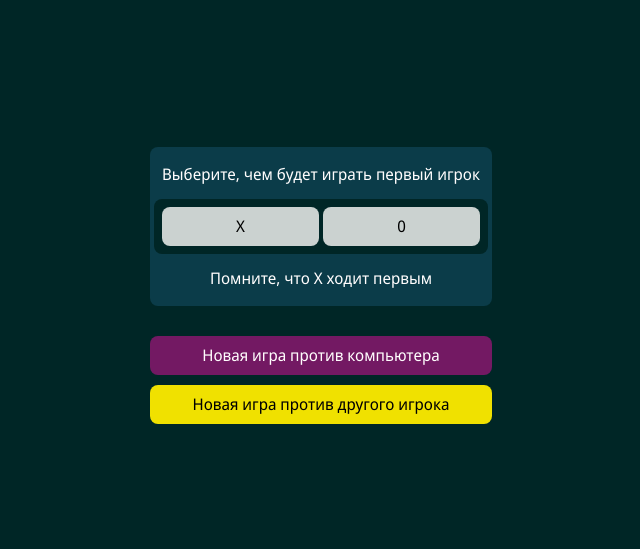
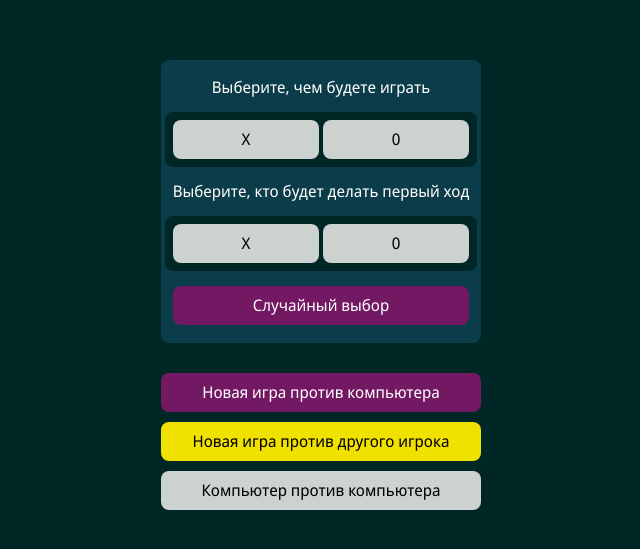
Before and after one commit to nikogorichev/tic_tac_toe, a React (Create React App) app: page / in a window 1280 px wide. Shown: the part 115-664 px from the top of the page, without its empty margins (319-959 px from the left). Built offline with nearby package versions, Linux system fonts and the light colour scheme.

Commit message:
add random mark first move

```diff
--- a/src/components/Board/Board.tsx
+++ b/src/components/Board/Board.tsx
@@ -8,18 +8,17 @@ import GameContext from "providers/GameProvider/GameContext";
 import { calculateWinner, nextComputerMove } from "utils/gameLogic";
 import Counter from "components/Counter/Counter";
 
-type counterPvPType = Record<"x" | "o" | "draw", number>;
+const winnerDict = {
+  x: "Победили X",
+  o: "Победили O",
+  draw: "Ничья",
+};
 
 const Board = () => {
   const { options, counter, setOptions, setCounter } = useContext(GameContext);
   const [cells, setCells] = useState<Mark[]>(Array(9).fill(null));
-  const [currentPlayer, setCurrentPlayer] = useState<Mark>("x");
+  const [currentPlayer, setCurrentPlayer] = useState<Mark>(options.firstMove);
   const [winner, setWinner] = useState<Winner>(null);
-  const [counterPvP, setCounterPvP] = useState<counterPvPType>({
-    x: 0,
-    o: 0,
-    draw: 0,
-  });
 
   const setCellValue = (index: number) => {
     setCells((prev) =>
@@ -31,56 +30,33 @@ const Board = () => {
   const reset = () => {
     setCells(Array(9).fill(null));
     setWinner(null);
-    setCurrentPlayer("x");
+    setCurrentPlayer(options.firstMove);
   };
 
   const backToMenu = () => {
-    setOptions({ mark: null, game: null });
+    setOptions({ mark: null, firstMove: null, game: null });
   };
-
-  // счетчик на x и o
-  // рандом на то, кто ходит первым х или о
 
   useEffect(() => {
     const winnerPlayer = calculateWinner(cells);
     if (winnerPlayer) {
       setWinner(winnerPlayer);
-      if (options.game === "cpu") {
-        setCounter((prev) => ({
-          ...prev,
-          human: winnerPlayer === options.mark ? prev.human + 1 : prev.human,
-          computer:
-            winnerPlayer !== options.mark ? prev.computer + 1 : prev.computer,
-        }));
-      }
-      if (options.game === "pvp") {
-        setCounterPvP((prev) => ({
-          ...prev,
-          [winnerPlayer]: prev[winnerPlayer] + 1,
-        }));
-      }
+      setCounter((prev) => ({
+        ...prev,
+        [winnerPlayer]: prev[winnerPlayer] + 1,
+      }));
     }
 
     if (!winnerPlayer && !cells.filter((cell) => !cell).length) {
       setWinner("draw");
-      if (options.game === "cpu") {
-        setCounter((prev) => {
-          return { ...prev, draw: prev.draw + 1 };
-        });
-      }
-      if (options.game === "pvp") {
-        setCounterPvP((prev) => ({
-          ...prev,
-          draw: prev.draw + 1,
-        }));
-      }
+      setCounter((prev) => ({ ...prev, draw: prev.draw + 1 }));
     }
   }, [cells]);
 
   useEffect(() => {
     if (options.game === "cpu" && !winner) {
       const computerMark: Mark = options.mark === "x" ? "o" : "x";
-      if (computerMark === "x" && cells.every((cell) => cell)) {
+      if (computerMark === options.firstMove && cells.every((cell) => cell)) {
         const firstStepIndex = Math.floor(Math.random() * 9);
         setCellValue(firstStepIndex);
       }
@@ -90,18 +66,11 @@ const Board = () => {
     }
   }, [currentPlayer, winner]);
 
-  // показывать текущего игрока
-
   return (
     <>
+      <div className={styles.result}>{winner && winnerDict[winner]}</div>
       <div className={styles.result}>
-        {" "}
-        {/* МОЖНО ЛИ ТАК ПИСАТЬ ТЕРНАРНИКИ ИЛИ ТАКУЮ ЛОГИКУ НУЖНО ВЫНОСИТЬ В ОТДЛЕЛЬНЫЕ ФУНКЦИИ ИЛИ ЛИТЕРАЛЬНЫЙ ОБЪЕКТ */}
-        {winner
-          ? winner === "draw"
-            ? "Ничья"
-            : `Победили ${winner.toUpperCase()}`
-          : ""}
+        {!winner && `Ход ${currentPlayer && currentPlayer.toUpperCase()}`}
       </div>
 
       <div className={styles.grid}>
@@ -129,19 +98,11 @@ const Board = () => {
         </Button>
       </div>
       <Counter
-        counters={
-          options.game === "cpu"
-            ? [
-                { title: "Человек", value: counter.human },
-                { title: "Ничья", value: counter.draw },
-                { title: "Компьютер", value: counter.computer },
-              ]
-            : [
-                { title: "Крестики", value: counterPvP.x },
-                { title: "Ничья", value: counterPvP.draw },
-                { title: "Нолики", value: counterPvP.o },
-              ]
-        }
+        counters={[
+          { title: "Крестики", value: counter.x },
+          { title: "Ничья", value: counter.draw },
+          { title: "Нолики", value: counter.o },
+        ]}
       />
     </>
   );
--- a/src/components/Main/Main.tsx
+++ b/src/components/Main/Main.tsx
@@ -1,21 +1,9 @@
-/* eslint-disable @typescript-eslint/no-unused-vars */
 import Board from "components/Board/Board";
 import Menu from "components/Menu/Menu";
-import GameContext from "providers/GameProvider/GameContext";
-import { useContext, useEffect, useState } from "react";
+import { useOptionsFilled } from "utils/hooks/useOptionsFilled";
 
 const Main = () => {
-  const { options } = useContext(GameContext);
-  // const [isOptionsFilled, setIsOptionsFilled] = useState(false);
-  const isOptionsFilled = Object.values(options).every(Boolean)
-
-  // useEffect(() => {
-  //   if (Object.values(options).every(Boolean)) {
-  //     setIsOptionsFilled(true);
-  //   } else {
-  //     setIsOptionsFilled(false);
-  //   }
-  // }, [options]);
+  const isOptionsFilled = useOptionsFilled();
 
   return !isOptionsFilled ? <Menu /> : <Board />;
 };
--- a/src/components/Menu/Menu.tsx
+++ b/src/components/Menu/Menu.tsx
@@ -9,46 +9,83 @@ const Menu = () => {
   const { options, setOptions } = useContext(GameContext);
 
   const handleSetMark = (mark: Mark) => {
-    return () => {
-      setOptions({ ...options, mark });
-    };
+    setOptions({ ...options, mark });
   };
-  const handleSetGame = (game: Game) => {
-    return () => {
-      setOptions({ ...options, game });
-    };
+
+  const handleSetFirstMove = (firstMove: Mark) => {
+    setOptions({ ...options, firstMove });
   };
+
+  const handleSetGame = (game: { x: Game; o: Game }) => {
+    setOptions({ ...options, ...game });
+  };
+
+  const handleRandom = () => {
+    const marks: [Mark, Mark] = ["x", "o"];
+    const randomIndex = Math.floor(Math.random() * 2);
+    return handleSetFirstMove(marks[randomIndex]);
+  };
+
   return (
     <div className={styles.wrapper}>
       <div className={styles.selectionMenu}>
-        <p>Выберите, чем будет играть первый игрок</p>
+        <p>Выберите, чем будете играть</p>
         <div className={styles.buttons}>
           <Button
             theme={ThemeButton.GREY}
-            onClick={handleSetMark("x")}
-            selected={options.mark ==="x"}
+            onClick={() => handleSetMark("x")}
+            selected={options.mark === "x"}
           >
             X
           </Button>
           <Button
             theme={ThemeButton.GREY}
-            onClick={handleSetMark("o")}
+            onClick={() => handleSetMark("o")}
             selected={options.mark === "o"}
           >
             0
           </Button>
         </div>
-        <p>Помните, что Х ходит первым</p>
+
+        <p>Выберите, кто будет делать первый ход</p>
+        <div className={styles.buttons}>
+          <Button
+            theme={ThemeButton.GREY}
+            onClick={() => handleSetFirstMove("x")}
+            selected={options.firstMove === "x"}
+          >
+            X
+          </Button>
+          <Button
+            theme={ThemeButton.GREY}
+            onClick={() => handleSetFirstMove("o")}
+            selected={options.firstMove === "o"}
+          >
+            0
+          </Button>
+        </div>
+        <Button onClick={handleRandom}>Случайный выбор</Button>
       </div>
-      <Button onClick={handleSetGame("cpu")} selected={options.game === "cpu"}>
+
+      <Button
+        onClick={() => handleSetGame("cpu")}
+        selected={options.game === "cpu"}
+      >
         Новая игра против компьютера
       </Button>
       <Button
         theme={ThemeButton.SECONDARY}
-        onClick={handleSetGame("pvp")}
-        selected={options.game === "pvp"}
+        onClick={() => handleSetGame({ x: "player", o: "player" })}
+        selected={options.x === "player" && options.o === "player"}
       >
         Новая игра против другого игрока
+      </Button>
+      <Button
+        theme={ThemeButton.GREY}
+        onClick={() => handleSetGame({ x: "cpu", o: "cpu" })}
+        selected={options.x === "cpu" && options.o === "cpu"}
+      >
+        Компьютер против компьютера
       </Button>
     </div>
   );
--- a/src/providers/GameProvider/GameContext.ts
+++ b/src/providers/GameProvider/GameContext.ts
@@ -5,7 +5,9 @@ import { Mark } from "utils/types/Mark";
 
 export type Options = {
   mark: Mark;
-  game: Game;
+  firstMove: Mark;
+  x: Game;
+  o: Game;
 };
 
 type GameContextType = {
@@ -18,9 +20,11 @@ type GameContextType = {
 export default createContext<GameContextType>({
   options: {
     mark: null,
-    game: null,
+    firstMove: null,
+    x: null,
+    o: null,
   },
-  counter: { computer: 0, human: 0, draw: 0 },
+  counter: { x: 0, o: 0, draw: 0 },
 
   setOptions: (value) => value,
   setCounter: (value) => value,
--- a/src/providers/GameProvider/GameProvider.tsx
+++ b/src/providers/GameProvider/GameProvider.tsx
@@ -8,10 +8,15 @@ type CardsProviderProps = {
 };
 
 const GameProvider = ({ children }: CardsProviderProps) => {
-  const [options, setOptions] = useState<Options>({ mark: null, game: null });
+  const [options, setOptions] = useState<Options>({
+    mark: null,
+    firstMove: null,
+    x: null,
+    o: null
+  });
   const [counter, setCounter] = useLocalStorage<CounterType>("counter", {
-    computer: 0,
-    human: 0,
+    x: 0,
+    o: 0,
     draw: 0,
   });
 
--- /dev/null
+++ b/src/utils/hooks/useOptionsFilled.ts
@@ -0,0 +1,7 @@
+import GameContext from "providers/GameProvider/GameContext";
+import { useContext } from "react";
+
+export const useOptionsFilled = () => {
+  const { options } = useContext(GameContext);
+  return Object.values(options).every(Boolean);
+};
--- a/src/utils/types/Counter.ts
+++ b/src/utils/types/Counter.ts
@@ -1,5 +1,5 @@
 export type CounterType = {
-  computer: number;
-  human: number;
+  x: number;
+  o: number;
   draw: number;
 };
--- a/src/utils/types/Game.ts
+++ b/src/utils/types/Game.ts
@@ -1 +1 @@
-export type Game = "cpu" | "pvp" | null;
+export type Game = "cpu" | "player" | null;
```
